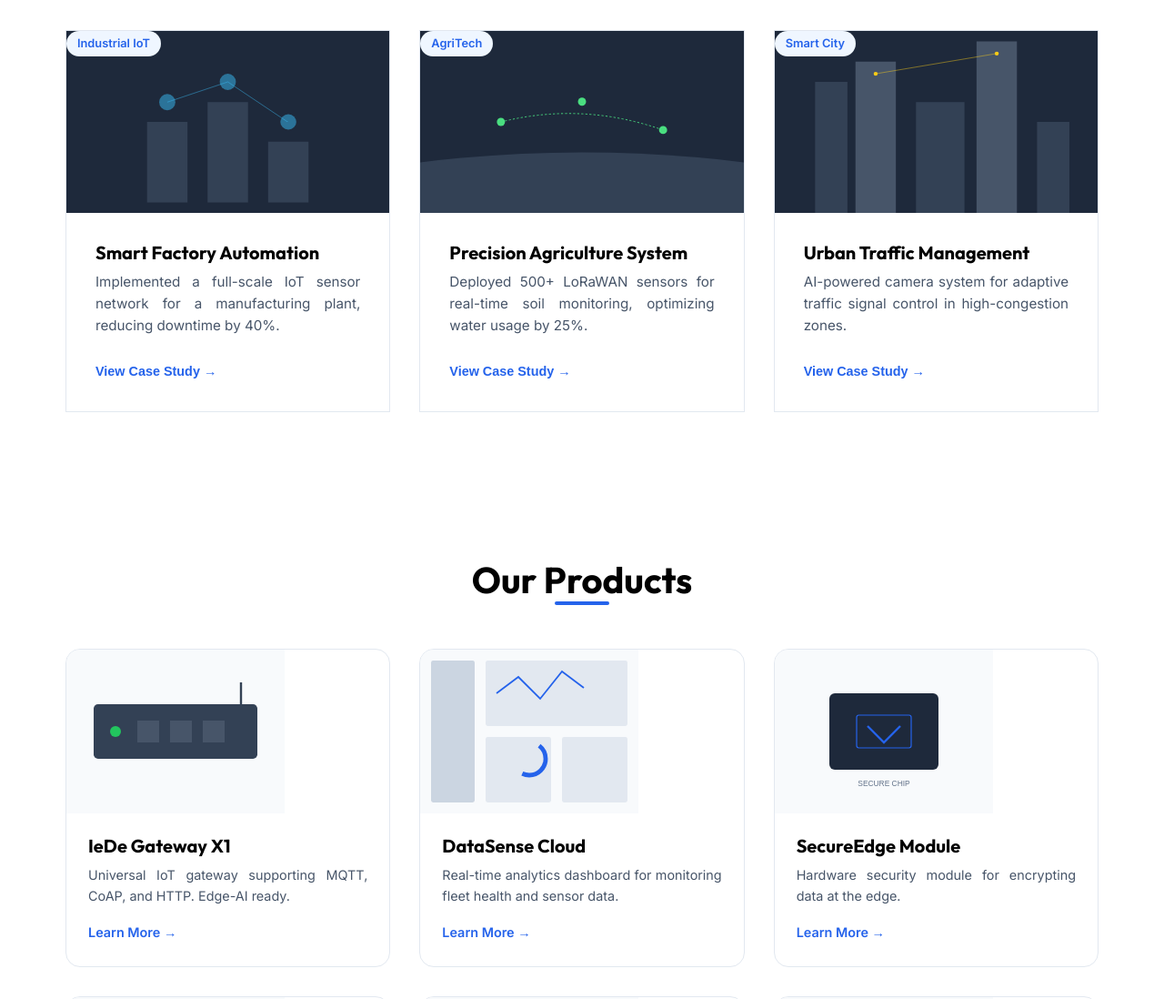
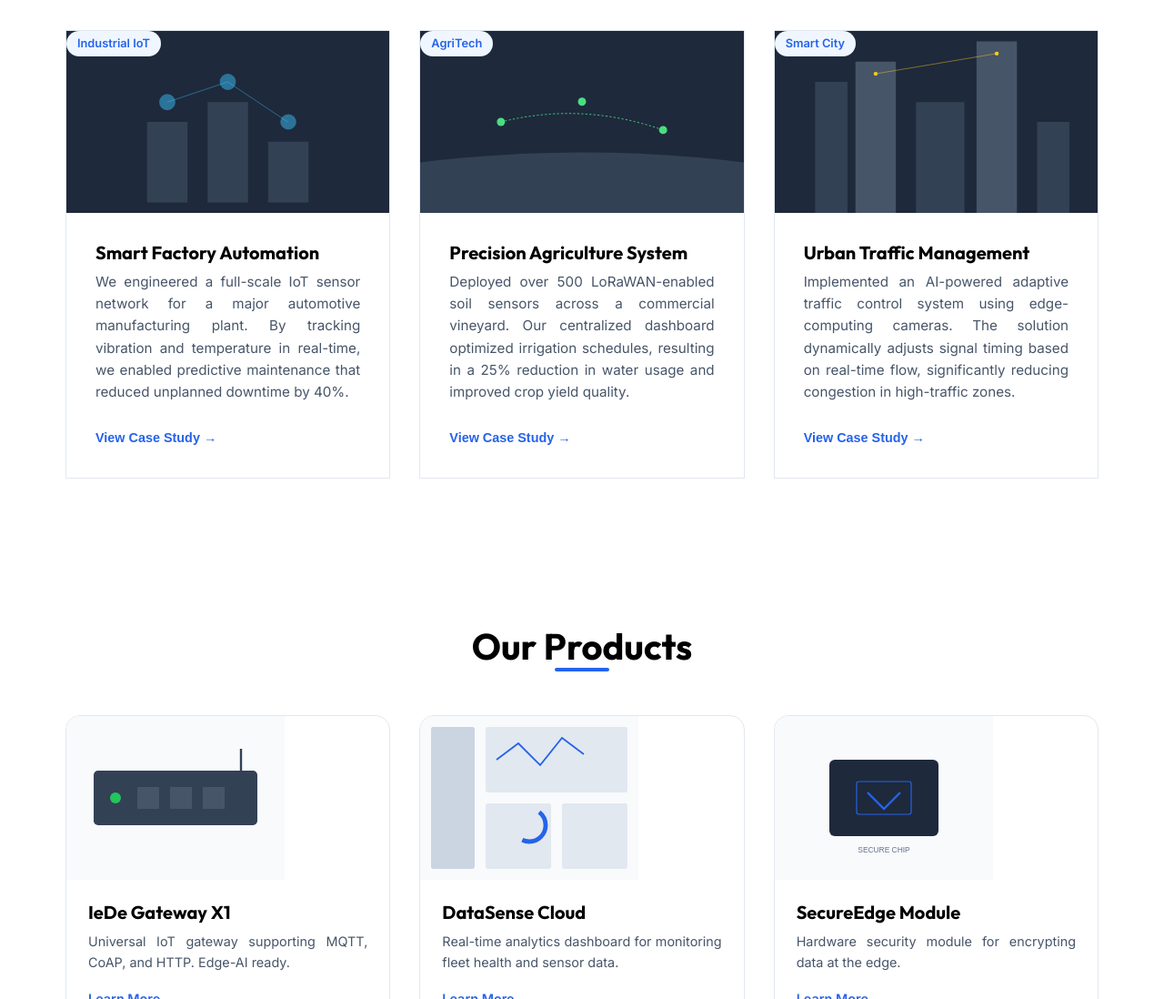
Before and after one commit to p-njunction/IeDe, a plain HTML site: page index.html in a window 1280 px wide. Shown: the part 2465-3563 px from the top of the page at 91% size. Drawn offline with Linux system fonts and the light colour scheme.

Commit message:
moremore

```diff
--- a/index.html
+++ b/index.html
@@ -200,7 +200,8 @@
                 <div class="card service-card slide-up delay-2">
                     <div class="icon">🖥️</div>
                     <h3>Data Center Management</h3>
-                    <p>Comprehensive data center solutions including monitoring, maintenance, and optimization for peak performance.</p>
+                    <p>Comprehensive data center solutions including monitoring, maintenance, and optimization for peak
+                        performance.</p>
                 </div>
                 <!-- Service 6 (NEW) -->
                 <div class="card service-card slide-up delay-1">
@@ -241,8 +242,9 @@
                     </div>
                     <div class="portfolio-content">
                         <h3>Smart Factory Automation</h3>
-                        <p>Implemented a full-scale IoT sensor network for a manufacturing plant, reducing downtime by
-                            40%.</p>
+                        <p>We engineered a full-scale IoT sensor network for a major automotive manufacturing plant. By
+                            tracking vibration and temperature in real-time, we enabled predictive maintenance that
+                            reduced unplanned downtime by 40%.</p>
                         <button class="link-arrow case-study-trigger" data-id="factory"
                             style="background:none; border:none; padding:0; cursor:pointer;">View Case Study
                             &rarr;</button>
@@ -255,8 +257,9 @@
                     </div>
                     <div class="portfolio-content">
                         <h3>Precision Agriculture System</h3>
-                        <p>Deployed 500+ LoRaWAN sensors for real-time soil monitoring, optimizing water usage by 25%.
-                        </p>
+                        <p>Deployed over 500 LoRaWAN-enabled soil sensors across a commercial vineyard. Our centralized
+                            dashboard optimized irrigation schedules, resulting in a 25% reduction in water usage and
+                            improved crop yield quality.</p>
                         <button class="link-arrow case-study-trigger" data-id="agri"
                             style="background:none; border:none; padding:0; cursor:pointer;">View Case Study
                             &rarr;</button>
@@ -269,7 +272,9 @@
                     </div>
                     <div class="portfolio-content">
                         <h3>Urban Traffic Management</h3>
-                        <p>AI-powered camera system for adaptive traffic signal control in high-congestion zones.</p>
+                        <p>Implemented an AI-powered adaptive traffic control system using edge-computing cameras. The
+                            solution dynamically adjusts signal timing based on real-time flow, significantly reducing
+                            congestion in high-traffic zones.</p>
                         <button class="link-arrow case-study-trigger" data-id="city"
                             style="background:none; border:none; padding:0; cursor:pointer;">View Case Study
                             &rarr;</button>
--- a/script.js
+++ b/script.js
@@ -100,51 +100,95 @@ document.addEventListener('DOMContentLoaded', () => {
     // Dark Mode Toggle
     const themeToggle = document.getElementById('theme-toggle');
     // Product Data
+    // Product Data
     const productData = {
         'IeDe Gateway X1': {
-            subtitle: "Universal IoT Gateway",
-            description: "The IeDe Gateway X1 is a robust, industrial-grade edge gateway designed to bridge the gap between legacy machinery and modern cloud platforms. It supports a wide range of protocols including MQTT, CoAP, Modbus, and HTTP, making it the perfect central hub for your diverse sensor network. With on-board edge processing capabilities, it filters and aggregates data locally, reducing bandwidth costs and latency.",
-            specs: ["Protocols: MQTT, CoAP, Modbus TCP/RTU, HTTP", "Connectivity: Wi-Fi, Ethernet, 4G LTE", "Processor: Dual-Core ARM Cortex-A7", "OS: Linux-based (Yocto)", "Power: 12-24V DC"],
+            subtitle: "Universal Industrial IoT Gateway",
+            description: "The IeDe Gateway X1 is a robust, industrial-grade edge gateway designed to bridge the gap between legacy machinery and modern cloud platforms. It acts as the central nervous system for your factory floor, translating diverse protocols into a unified stream. With on-board edge processing capabilities, it filters and aggregates data locally, reducing bandwidth costs and latency while ensuring critical alerts are processed in milliseconds, even without internet connectivity.",
+            specs: [
+                "Protocols: MQTT, CoAP, Modbus TCP/RTU, OPC UA, HTTP/HTTPS",
+                "Connectivity: Dual-Band Wi-Fi 6, Gigabit Ethernet (x2), 4G/5G LTE, Bluetooth 5.2",
+                "Processor: Quad-Core ARM Cortex-A72 @ 1.5GHz",
+                "Memory: 4GB LPDDR4 RAM, 32GB eMMC Storage",
+                "OS: Yocto Linux (Secure Boot Enabled)",
+                "Power: 9-36V DC Wide Range Input with Surge Protection",
+                "Environmental: -20°C to 70°C Operating Temp, IP30 Metal Case"
+            ],
             image: "prod_gateway.svg",
             thumbnails: ["tech_gateway.svg", "prod_gateway.svg"],
             tech: true
         },
         'DataSense Cloud': {
-            subtitle: "Real-time Analytics Dashboard",
-            description: "DataSense Cloud is a comprehensive visualization platform that turns raw sensor data into actionable insights. Monitor your fleet health, track environmental conditions, and set up automated alerts for anomalies. Its intuitive drag-and-drop interface allows you to create custom dashboards tailored to your specific operational needs.",
-            specs: ["Real-time Data Visualization", "Customizable Widgets", "Role-based Access Control", "Automated Email/SMS Alerts", "REST API for 3rd Party Integration"],
+            subtitle: "Enterprise Real-time Analytics Dashboard",
+            description: "DataSense Cloud is a comprehensive visualization platform that turns raw sensor data into actionable insights. It serves as your command center, allowing you to monitor fleet health, track environmental conditions, and analyze historical trends. Its intuitive drag-and-drop interface allows specific engineering teams to create custom dashboards tailored to their unique KPIs without writing a single line of code.",
+            specs: [
+                "Visualization: Real-time Time-Series Graphs, Heatmaps, Gauges",
+                "Alerting: Multi-channel (SMS, Email, Webhook, Slack Integration)",
+                "Security: Role-based Access Control (RBAC), SSO Support, End-to-End Encryption",
+                "Integration: REST API, GraphQL, Export to CSV/JSON/PDF",
+                "Scalability: Handles 1M+ data points per second",
+                "Deployment: SaaS or On-Premise/Private Cloud"
+            ],
             image: "prod_dashboard.svg",
             thumbnails: ["tech_dashboard.svg", "prod_dashboard.svg"],
             tech: true
         },
         'SecureEdge Module': {
-            subtitle: "Hardware Security Module",
-            description: "Security is paramount in the IoT capability. The SecureEdge Module provides hardware-based encryption and key storage, ensuring that your data remains tamper-proof from the sensor to the cloud. Ideally suited for critical infrastructure and sensitive industrial applications.",
-            specs: ["Encryption: AES-256, RSA-2048", "Secure Boot & Key Storage", "Interface: SPI, I2C", "Compliance: FIPS 140-2 Level 2"],
+            subtitle: "Hardware Security Module (HSM)",
+            description: "Security is the foundation of any reliable IoT ecosystem. The SecureEdge Module provides hardware-based encryption and tamper-resistant key storage, insuring that your device identity and data integrity are never compromised. It offloads cryptographic operations from the main processor, improving overall system performance while meeting the highest industry security standards.",
+            specs: [
+                "Encryption: Hardware AES-256, RSA-4096, ECC P-384",
+                "Key Storage: Secure Element for Private Keys & Certificates",
+                "Interface: High-speed SPI, I2C, ISO 7816",
+                "Compliance: FIPS 140-2 Level 3 Ready, Common Criteria EAL5+",
+                "Features: True Random Number Generator (TRNG), Secure Boot Support",
+                "Dimensions: Compact 4mm x 4mm WLCSP package"
+            ],
             image: "prod_module.svg",
             thumbnails: ["tech_module.svg", "prod_module.svg"],
             tech: true
         },
         'SmartEdge Controller': {
-            subtitle: "AI-Enabled PLC",
-            description: "The SmartEdge Controller combines the reliability of a traditional PLC with the intelligence of modern AI. Capable of running lightweight inference models locally, it can make split-second decisions based on visual or sensor inputs without relying on cloud connectivity.",
-            specs: ["AI Accelerator: Neural Processing Unit (NPU)", "IO: 8x Digital In, 8x Digital Out, 4x Analog In", "Programming: Python, C++, IEC 61131-3", "Mounting: DIN Rail"],
+            subtitle: "AI-Enabled Programmable Logic Controller",
+            description: "The SmartEdge Controller combines the rugged reliability of a traditional PLC with the intelligence of modern AI. Capable of running lightweight inference models locally (TensorFlow Lite), it can make split-second decisions based on visual or complex sensor inputs. This enables applications like visual quality inspection or predictive anomaly detection directly at the edge.",
+            specs: [
+                "AI Accelerator: Dedicated Neural Processing Unit (NPU) @ 2.0 TOPS",
+                "I/O: 8x Isolated Digital In, 8x Relay Out, 4x Analog In (4-20mA)",
+                "Programming: Python, C++, IEC 61131-3 (Ladder Logic)",
+                "Communication: RS-485, CAN Bus, Ethernet IP",
+                "Mounting: Standard DIN Rail Format",
+                "Safety: Watchdog Timer, Power-fail protection"
+            ],
             image: "prod_controller.svg",
             thumbnails: ["tech_controller.svg", "prod_controller.svg"],
             tech: true
         },
         'AgriSense Node': {
-            subtitle: "Long-Range Soil Monitor",
-            description: "Designed for vast agricultural fields, the AgriSense Node utilizes LoRaWAN technology to transmit soil moisture, temperature, and pH data over kilometers with minimal power consumption. Its ruggedized IP67 enclosure ensures durability in harsh weather conditions.",
-            specs: ["Comms: LoRaWAN 1.0.3", "Battery Life: 5+ Years", "Sensors: Capacitive Moisture, Temp, pH", "Range: Up to 15km (LoS)"],
+            subtitle: "Long-Range Agricultural Soil Monitor",
+            description: "Designed specifically for the vast and rugged terrain of agricultural fields, the AgriSense Node utilizes LoRaWAN technology to transmit soil moisture, temperature, and pH data over ranges up to 15km. Its ultra-low power design ensures years of maintenance-free operation, while its industrial-grade probe delivers lab-quality accuracy for precision irrigation.",
+            specs: [
+                "Communication: LoRaWAN 1.0.3 Class A/C",
+                "Battery Life: 5+ Years (1 transmission/hour) on user-replaceable Li-SOCl2",
+                "Sensors: Multi-depth Capacitive Moisture, Soil Temp, pH, EC",
+                "Range: Up to 15km (Line of Sight), 5km (Urban)",
+                "Enclosure: IP67 Waterproof & UV Resistant Polycarbonate",
+                "Installation: Plug-and-Play with screw anchor"
+            ],
             image: "prod_agri.svg",
             thumbnails: ["tech_agri.svg", "prod_agri.svg"],
             tech: true
         },
         'VisionAI Cam': {
-            subtitle: "Edge Computing Camera",
-            description: "VisionAI Cam is a smart camera system that processes video streams directly on the device. Perfect for automated quality control on assembly lines, intrusion detection, or safety monitoring, it sends only relevant metadata to the server, preserving bandwidth and privacy.",
-            specs: ["Resolution: 4K Ultra HD", "On-board AI: Object Detection, Face Recog", "Storage: SD Card + Cloud Sync", "Night Vision: IR Grid"],
+            subtitle: "Intelligent Edge Computing Camera",
+            description: "VisionAI Cam is a smart camera system that processes video streams directly on the device. Perfect for automated quality control on assembly lines, intrusion detection, or safety monitoring, it filters out the noise and sends only relevant metadata or alert clips to the server. This 'Privacy by Design' approach preserves bandwidth and ensures compliance with data protection regulations.",
+            specs: [
+                "Sensor: 8MP Sony IMX Sensor with HDR",
+                "Resolution: 4K Ultra HD @ 30fps",
+                "Processing: Quad-core AI Processor for Object Detection, Face Recog, LPR",
+                "Storage: 128GB MicroSD Card + Auto Cloud Sync",
+                "Night Vision: Adaptive IR Grid (20m range)",
+                "Connectivity: PoE (Power over Ethernet), Wi-Fi"
+            ],
             image: "prod_camera.svg",
             thumbnails: ["tech_camera.svg", "prod_camera.svg"],
             tech: true
@@ -154,39 +198,39 @@ document.addEventListener('DOMContentLoaded', () => {
     // Case Study Data
     const caseStudyData = {
         'factory': {
-            title: "Smart Factory Automation",
+            title: "Smart Factory Automation Upgrade",
             badge: "Industrial IoT",
             headerImage: "portfolio_factory.svg",
-            challenge: "A leading automotive parts manufacturer faced frequent unplanned downtime due to motor failures on their assembly line. Manual inspections were infrequent and often missed early warning signs of overheating or vibration anomalies.",
-            solution: "IeDe Technologies implemented a comprehensive sensor network using our **IeDe Gateway X1** and vibration sensors. We deployed local edge processing to analyze vibration patterns in real-time. Data was aggregated on our **DataSense Cloud** for trend analysis and predictive maintenance alerts.",
+            challenge: "A leading automotive parts manufacturer faced frequent unplanned downtime due to unpredictable motor failures on their main assembly line. Manual vibration analysis inspections were infrequent (monthly) and labor-intensive, often missing early warning signs of bearing wear or overheating, leading to costly production stoppages.",
+            solution: "IeDe Technologies implemented a comprehensive sensor network using our **IeDe Gateway X1** paired with high-frequency wireless vibration sensors. We deployed local edge processing algorithms to analyze FFT (Fast Fourier Transform) vibration patterns in real-time. Data was aggregated on our **DataSense Cloud** for long-term trend analysis, and we integrated with their existing ERP system to trigger automatic work orders when anomalies were detected.",
             results: [
-                "**40% Reduction** in unplanned downtime within the first 6 months.",
-                "**15% Increase** in overall equipment effectiveness (OEE).",
-                "Saved approximately **$250,000** annually in maintenance and lost production costs."
+                "**40% Reduction** in unplanned downtime within the first 6 months of deployment.",
+                "**15% Increase** in Overall Equipment Effectiveness (OEE) due to optimized maintenance schedules.",
+                "**ROI achieved in 3 months** by saving approximately $250,000 annually in maintenance and lost production costs."
             ]
         },
         'agri': {
-            title: "Precision Agriculture System",
+            title: "Precision Agriculture & Irrigation System",
             badge: "AgriTech",
             headerImage: "portfolio_agri.svg",
-            challenge: "A large-scale grape vineyard struggled with water waste and uneven crop quality. Their blanket irrigation approach resulted in over-watering some zones while under-watering others, leading to fungal diseases and yield loss.",
-            solution: "We deployed 500+ **AgriSense Nodes** across the vineyard, communicating via a private LoRaWAN network. The system monitored soil moisture at 3 distinct depths. This data fed into an automated irrigation control system that triggered watering only when specific zones dropped below optimal moisture levels.",
+            challenge: "A large-scale grape vineyard struggled with water resource management and uneven crop quality. Their traditional timer-based blanket irrigation approach resulted in over-watering low-lying zones while under-watering hilltops, leading to fungal diseases in some areas and moisture stress in others, affecting the vintage consistency.",
+            solution: "We deployed 500+ **AgriSense Nodes** across the topography of the vineyard, communicating via a private, solar-powered LoRaWAN network gateway. The system monitored soil moisture at 3 distinct depths (10cm, 30cm, 60cm). This real-time data fed into an automated irrigation control system that triggered valve actuators to water specific zones only when precise moisture thresholds were breached.",
             results: [
-                "**25% Savings** in water usage per season.",
-                "**10% Increase** in grape yield quality (Brix levels).",
-                "Significant reduction in fungicide usage due to controlled humidity."
+                "**25% Savings** in water usage per season, conserving a critical resource.",
+                "**10% Increase** in grape yield quality (Brix levels) due to optimal stress management.",
+                "Significant reduction in fungicide usage due to controlled humidity levels in canopy."
             ]
         },
         'city': {
-            title: "Urban Traffic Management",
+            title: "Urban Traffic Management System",
             badge: "Smart City",
             headerImage: "portfolio_city.svg",
-            challenge: "The city's downtown district suffered from chronic gridlock during rush hours. Static traffic light timers were unable to adapt to fluctuating traffic volumes, causing long queues and increased emissions.",
-            solution: "IeDe installed **VisionAI Cams** at 20 major intersections. The cameras utilized edge AI to count vehicles and detect queue lengths in real-time. This data was sent to a central **SmartEdge Controller** which dynamically adjusted traffic light green-times to prioritize high-congestion lanes.",
+            challenge: "The city's downtown commercial district suffered from chronic traffic gridlock during rush hours. The existing static traffic light timers were unable to adapt to real-world fluctuating traffic volumes, causing long queues, driver frustration, and increased carbon emissions from idling vehicles.",
+            solution: "IeDe installed **VisionAI Cams** at 20 major intersections. The cameras utilized on-device edge AI models to count vehicles, classify types (car, truck, bus), and detect queue lengths in real-time. This anonymized metadata was transmitted to a central **SmartEdge Controller** which dynamically adjusted traffic light green-times using an adaptive algorithm to prioritize high-congestion lanes and create 'green waves'.",
             results: [
-                "**30% Reduction** in average wait times at intersections.",
-                "**12% Decrease** in vehicle idling emissions.",
-                "Improved emergency vehicle response times by clearing paths automatically."
+                "**30% Reduction** in average wait times at key intersections during peak hours.",
+                "**12% Decrease** in vehicle idling emissions, contributing to city sustainability goals.",
+                "Improved emergency vehicle response times by automatically detecting sirens and clearing paths."
             ]
         }
     };
```
